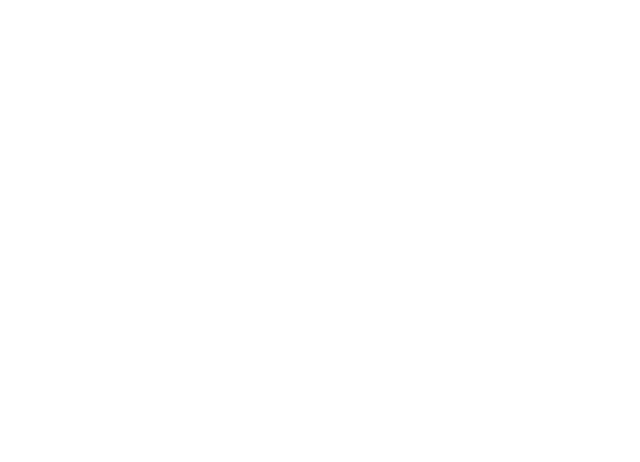
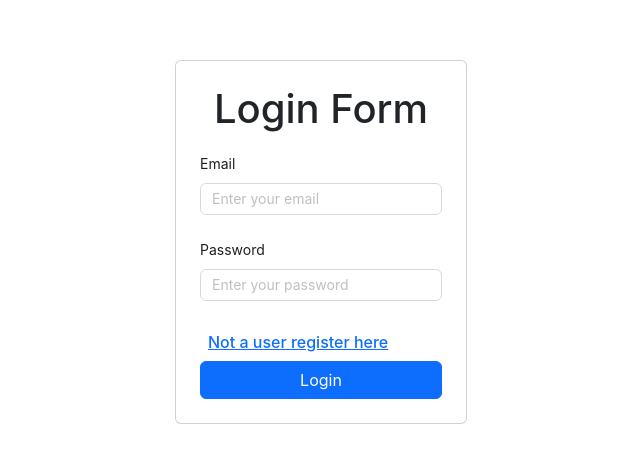
Before and after one commit to adil1777/Doctor-Appointment-System, a React (Create React App) app in the folder client/: page /login in a window 1280 px wide. Before the commit this address had no page. Shown: the part 158-620 px from the top of the page, without its empty margins (319-959 px from the left). Built offline with nearby package versions, Linux system fonts and the light colour scheme.

Commit message:
add build

```diff
--- a/client/src/App.js
+++ b/client/src/App.js
@@ -1,5 +1,5 @@
 import "./App.css";
-import { BrowserRouter, Routes, Route, HashRouter } from "react-router-dom";
+import { BrowserRouter, Routes, Route } from "react-router-dom";
 import HomePage from "./pages/HomePage";
 import LoginPage from "./pages/LoginPage";
 import RegisterPage from "./pages/RegisterPage";
@@ -20,11 +20,19 @@ function App() {
   const { loading } = useSelector((state) => state.alerts);
   return (
     <>
-      <HashRouter>
+      <BrowserRouter>
         {loading ? (
           <Spinner />
         ) : (
           <Routes>
+            <Route
+              path="/"
+              element={
+                <ProtectedRoute>
+                  <HomePage />
+                </ProtectedRoute>
+              }
+            />
             <Route
               path="/apply-doctor"
               element={
@@ -53,7 +61,7 @@ function App() {
               path="/doctor/profile/:id"
               element={
                 <ProtectedRoute>
-                  <Profile/>
+                  <Profile />
                 </ProtectedRoute>
               }
             />
@@ -61,7 +69,7 @@ function App() {
               path="/doctor/book-appointment/:doctorId"
               element={
                 <ProtectedRoute>
-                  <BookingPage/>
+                  <BookingPage />
                 </ProtectedRoute>
               }
             />
@@ -105,17 +113,9 @@ function App() {
                 </ProtectedRoute>
               }
             />
-             <Route
-              path="/home"
-              element={
-                <ProtectedRoute>
-                  <HomePage />
-                </ProtectedRoute>
-              }
-            />
           </Routes>
         )}
-      </HashRouter>
+      </BrowserRouter>
     </>
   );
 }
--- a/client/src/pages/LoginPage.js
+++ b/client/src/pages/LoginPage.js
@@ -20,7 +20,7 @@ const LoginPage = () => {
         if(res.data.success){
             localStorage.setItem("token" , res.data.token);
             message.success('Login Successfully');
-            navigate('/Home');
+            navigate('/');
         }
         else{
             message.error(res.data.message);
```
Also changed, not shown: 2 other files (tests, documents, lock files or other folders). Lines whose indentation alone changed are shown as unchanged.
